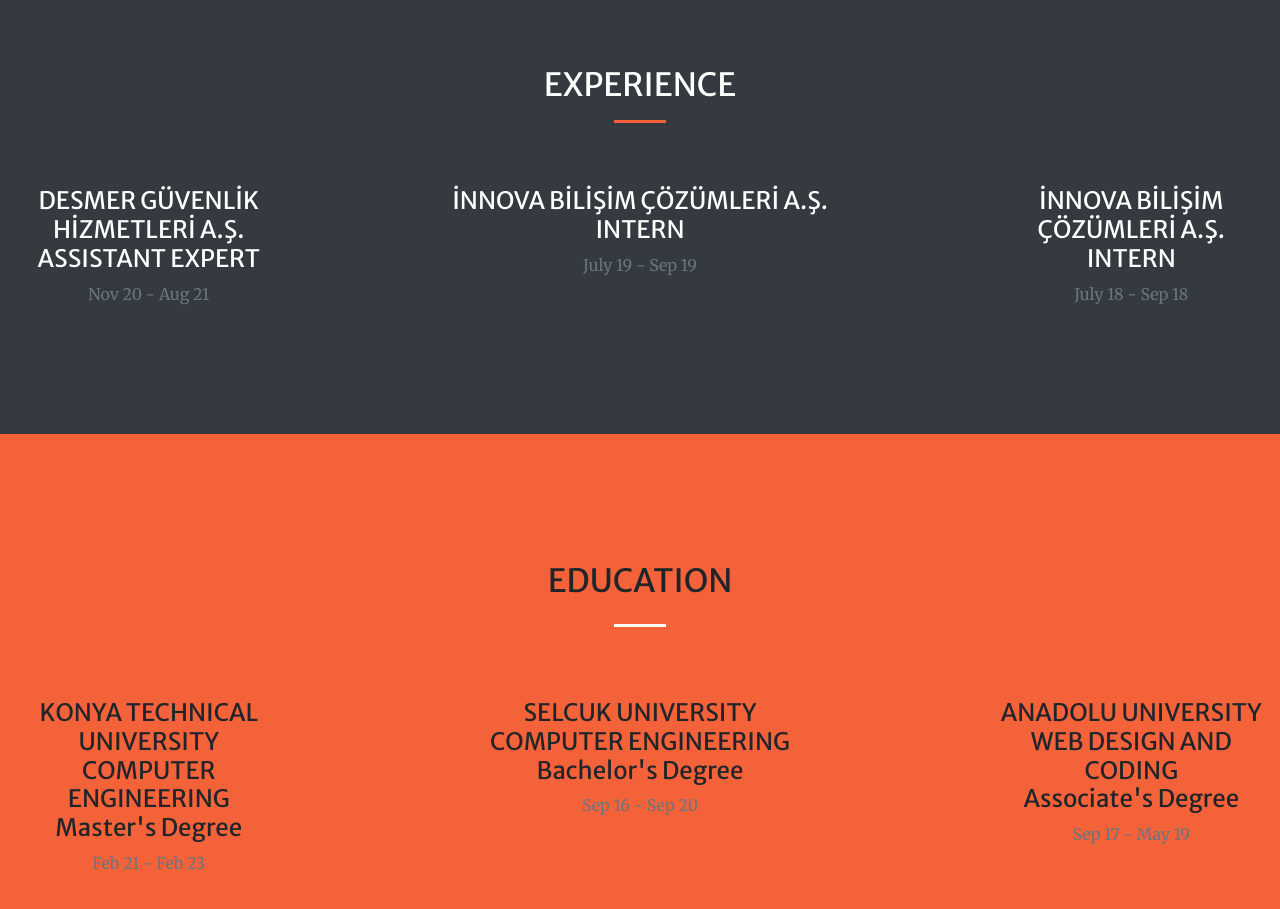
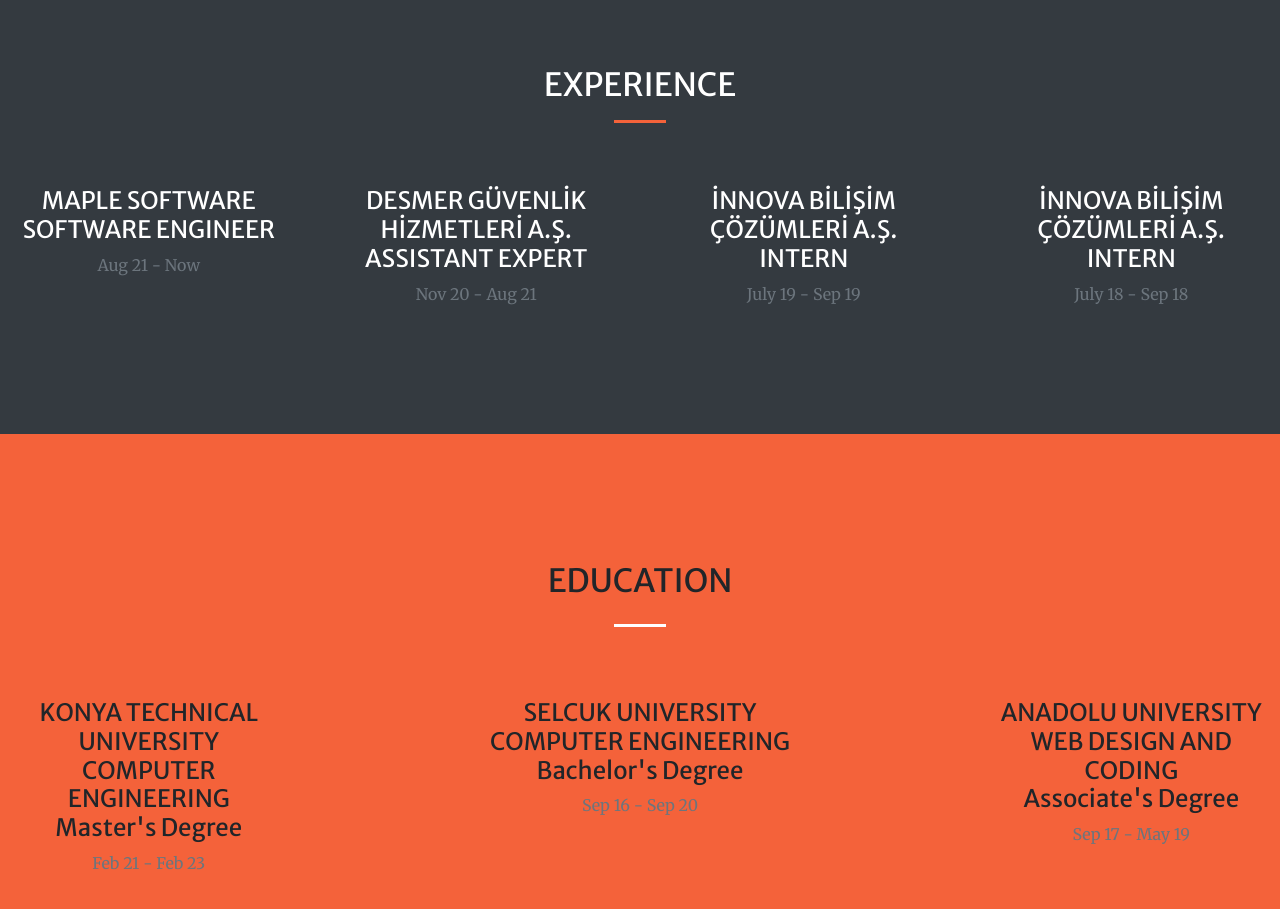
Before and after one commit to Nilaycezik/Nilaycezik.github.io, a plain HTML site: page index.html in a window 1280 px wide. Shown: the part 1460-2369 px from the top of the page. Drawn offline with nearby package versions, Linux system fonts and the light colour scheme.

Commit message:
new updated

```diff
--- a/index.html
+++ b/index.html
@@ -65,7 +65,7 @@
                 <hr class="divider light my-4"/>
                 <p class="text-dark-50 mb-4">My name is Nilay. I'm 23 years old. I graduated from Web Design and Coding department with an associate degree from Anadolu University and
 				I graduated from Computer Engineering department with an Bachelor's degree from University of Selcuk. I did my first internship and second internship at
-				Innova of Telco OSS/BSS departmant. I worked Desmer Güvenlik Hizmetleri Tic. A.Ş. of IT departmant. I am interested in data analysis.
+				Innova of Telco OSS/BSS departmant. I worked Desmer Güvenlik Hizmetleri Tic. A.Ş. of IT departmant.I am working Maple Software. I am interested in data analysis.
 				I'm dealing with data processing and artificial intelligence projects. I also develop myself in web technologies. I like to do research and I like to manage projects. </p>
                 <a class="btn btn-light btn-xl js-scroll-trigger" href="#experience">Get Started!</a>
             </div>
@@ -83,11 +83,17 @@
 
             <div class="col-lg-3 col-md-2 text-center">
                 <div class="mt-5">
+                    <h3 class="h4 mb-2">MAPLE SOFTWARE<br> SOFTWARE ENGINEER </h3>
+                    <p class="text-muted mb-0">Aug 21 - Now</p>
+                </div>
+            </div>
+ 	<div class="col-lg-3 col-md-2 text-center">
+                <div class="mt-5">
                     <h3 class="h4 mb-2">DESMER GÜVENLİK HİZMETLERİ A.Ş.<br> ASSISTANT EXPERT </h3>
                     <p class="text-muted mb-0">Nov 20 - Aug 21</p>
                 </div>
             </div>
-            <div class="col-md-6 text-center">
+            <div class="col-lg-3 col-md-2 text-center">
                 <div class="mt-5">
                     <h3 class="h4 mb-2">İNNOVA BİLİŞİM ÇÖZÜMLERİ A.Ş. <br> INTERN </h3>
                     <p class="text-muted mb-0">July 19 - Sep 19</p>
```
